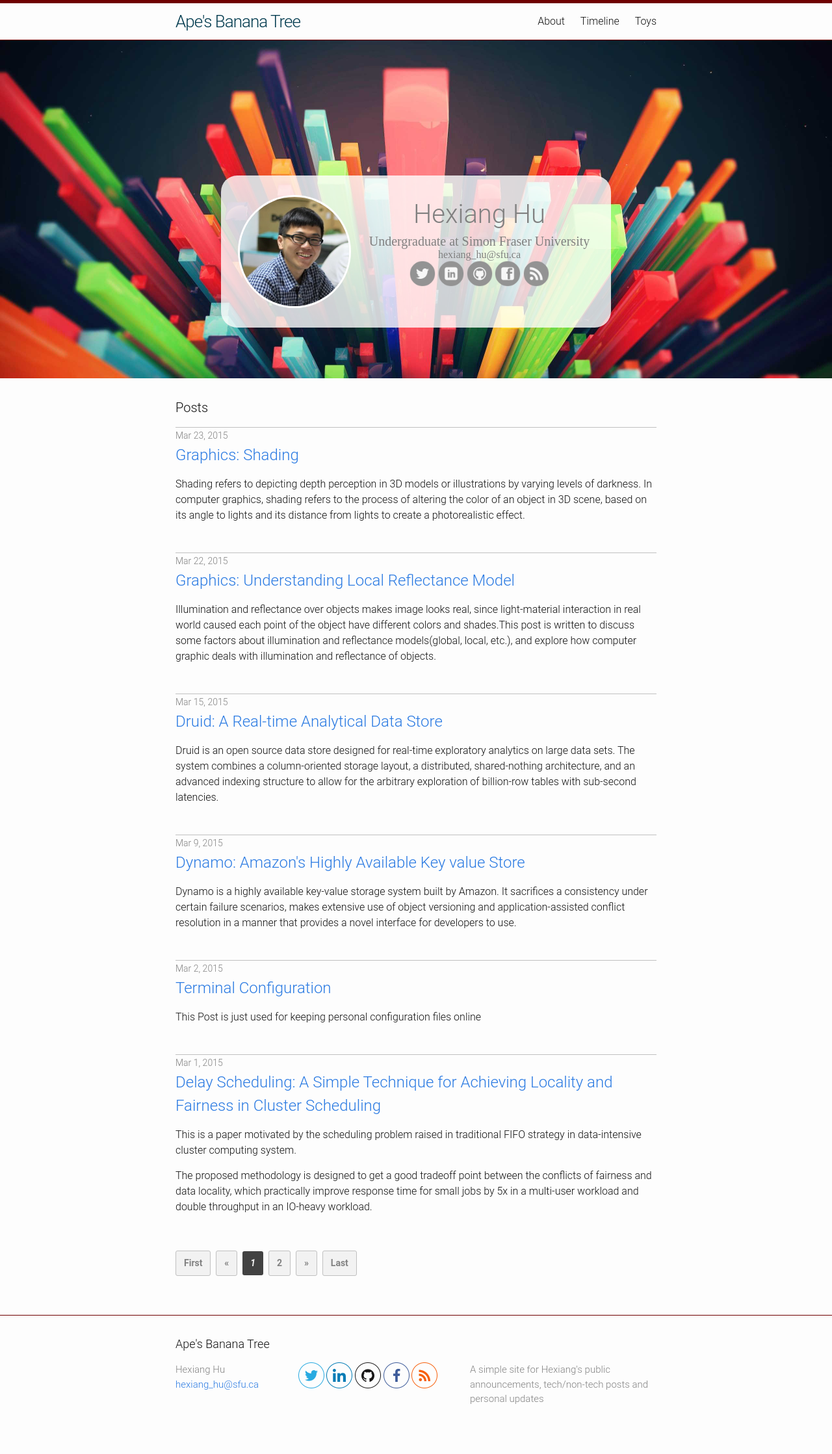
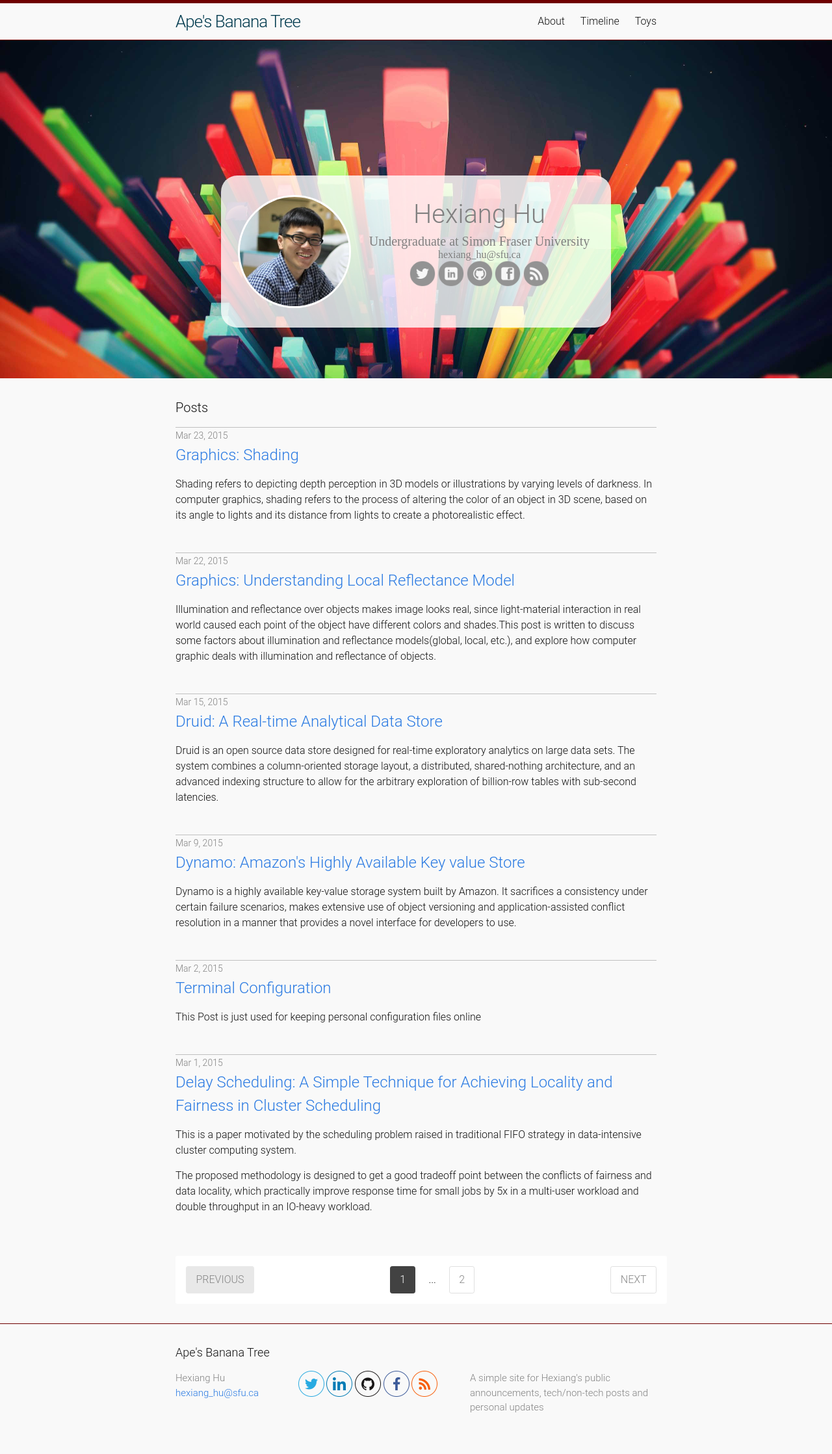
Before and after one commit to danielyou0230/danielyou0230.github.io, a Jekyll site: the page built from index.html, in a window 1280 px wide. Shown: the whole page at 65% size. Built offline with Jekyll 4.4.1, drawn with Linux system fonts in a browser that asks for light colours; the list of posts is cut into pages by our own code.

Commit message:
change pagination style

```diff
--- a/_sass/_pagination.scss
+++ b/_sass/_pagination.scss
@@ -1,27 +1,157 @@
-.pagination {
-  padding: 10px 0px 10px 0px;
-  margin-bottom: 20px;
+
+// Counter
+@mixin display-child($n) {
+   @for $i from 2 through $n {
+     &:nth-child(#{$i}) {
+       a {
+         display: inline-block;
+       }
+     }
+   }
 }
 
-.page {
-  display: inline-block;
-  padding: 8px 12px 8px 12px;
-  margin-right: 4px;
-  border-radius: 3px;
-  border: solid 1px #c0c0c0;
-  background: $white-color-dark;
-  font-size: .875em;
-  font-weight: bold;
-  text-decoration: none;
-  color: $grey-color;
+div.paginate-container {
+  background: lighten($background-color, 5%);
+  width: -webkit-calc(100% - 1rem);
+  padding: 1rem;
+  margin-top: 3rem;
+  border-radius: 0.2rem;
+  counter-reset: pagination;
+  text-align: center;
+  &:after {
+    clear: both;
+    content: "";
+    display: table;
+  }
+  ul {
+    width: 100%;
+    margin: 0px;
+    padding-left: 0px;
+  }
 }
 
-.page:hover {
-  background: #fefefe;
+.pagination > ul,
+.pagination > ul > li {
+  list-style: none;
+  display: inline-block;
+  padding-left: 0px;
 }
 
-.page.active {
-  border: none;
-  background: $grey-color-dark;
-  color: #f0f0f0;
+.pagination > ul > li {
+  counter-increment: pagination;
+  &:hover {
+    a {
+      color: lighten($background-color, 5%);
+      background-color: $grey-color-dark;
+      border: solid 1px $grey-color-dark;
+    }
+  }
+  &.active {
+    a {
+      color: lighten($background-color, 5%);
+      background-color: $grey-color-dark;
+      border: solid 1px $grey-color-dark;
+    }
+  }
+  &.deactive {
+    a {
+      background-color: $grey-color-light;
+      border: solid 1px $grey-color-light;
+    }
+  }
+  &:first-child {
+    float: left;
+    a {
+      &:after {
+        content: "Previous";
+      }
+    }
+  }
+  &:nth-child(2) {
+    counter-reset: pagination;
+  }
+  &:last-child {
+    float: right;
+    a {
+      &:after {
+        content: "Next";
+      }
+    }
+  }
+  a {
+    border: solid 1px darken($background-color, 10%);
+    border-radius: 0.2rem;
+    color: darken($background-color, 45%);
+    text-decoration: none;
+    text-transform: uppercase;
+    display: inline-block;
+    text-align: center;
+    padding: 0.5rem 0.9rem;
+  }
+  a:after {
+    content: " " counter(pagination) " ";
+  }
+
+
 }
+
+
+div.paginate-container {
+
+  li {
+    a {
+      display: none;
+    }
+    &:first-child {
+      a {
+        display: inline-block;
+      }
+      a:after {
+        content: "Previous";
+      }
+    }
+    @include display-child(8);
+    &:last-child {
+      a {
+        display: inline-block;
+      }
+      a:after {
+        content: "Next";
+      }
+    }
+    &:nth-last-child(2) {
+      a {
+        display: inline-block;
+      }
+    }
+    &:nth-last-child(3) {
+      display: inline-block;
+      &:after {
+        padding: 0 1rem;
+        content: "...";
+      }
+    }
+  }
+
+
+  @include media-query($on-palm) {
+    li {
+      display: none;
+      &.active {
+        display: inline;
+      }
+      &:first-child {
+        display: inline;
+        a:after {
+          content: "<";
+         }
+      }
+      &:last-child {
+        display: inline;
+        a:after {
+          content: ">";
+        }
+      }
+    }
+  }
+}
--- a/css/main.scss
+++ b/css/main.scss
@@ -35,7 +35,7 @@ $grey-color-light:  lighten($grey-color, 40%);
 $grey-color-dark:   darken($grey-color, 25%);
 
 $text-color:        #111;
-$background-color:  #fdfdfd;
+$background-color:  #f9f9f9;
 $brand-color:       #2a7ae2;
 
 // Width of the content area
--- a/index.html
+++ b/index.html
@@ -27,30 +27,51 @@ layout: home
 
   <!-- Pagination links -->
   {% if paginator.total_pages > 1 %}
-    <div id="paginator" class="pagination">
-      <a class="page " href="{{ '/index.html' | prepend: site.baseurl | replace: '//', '/' | append: '#paginator' }}"> First </a>
+    <div id="paginator" class="paginate-container flexible-size">
+      <div class="pagination">
+
+        <ul>
           {% if paginator.previous_page %}
-        <a class="page " href="{{ paginator.previous_page_path | prepend: site.baseurl | replace: '//', '/' | append: '#paginator' }}"> &laquo; </a>
+            <li>
+              <a  href="{{ paginator.previous_page_path | prepend: site.baseurl | replace: '//', '/' | append: '#paginator' }}"></a>
+            </li>
           {% else %}
-        <span class="page deactive"> &laquo; </span>
+            <li class="deactive">
+              <a href="#paginator"> </a>
+            </li>
           {% endif %}
 
+
           {% for page in (1..paginator.total_pages) %}
+
             {% if page == paginator.page %}
-          <em class="page active">{{ page }}</em>
+              <li class="active">
+                <a href="#paginator"></a>
+              </li>
             {% elsif  page == 1 %}
-          <a class="page " href="{{ '/index.html' | prepend: site.baseurl | replace: '//', '/' | append: '#paginator' }}">{{ page }}</a>
+              <li>
+                <a href="{{ '/index.html' | prepend: site.baseurl | replace: '//', '/' | append: '#paginator' }}"></a>
+              </li>
             {% else %}
-          <a class="page " href="{{ site.paginate_path | prepend: site.baseurl | replace: '//', '/' | replace: ':num', page | append: '#paginator' }}">{{ page }}</a>
+              <li>
+                <a href="{{ site.paginate_path | prepend: site.baseurl | replace: '//', '/' | replace: ':num', page | append: '#paginator' }}"></a>
+              </li>
             {% endif %}
           {% endfor %}
 
           {% if paginator.next_page %}
-        <a class="page " href="{{ paginator.next_page_path | prepend: site.baseurl | replace: '//', '/' | append: '#paginator' }}"> &raquo; </a>
+            <li>
+              <a href="{{ paginator.next_page_path | prepend: site.baseurl | replace: '//', '/' | append: '#paginator' }}"></a>
+            </li>
           {% else %}
-        <span class="page deactive" > &raquo; </span>
+            <li class="deactive">
+              <a href="#paginator"></a>
+            </li>
           {% endif %}
-      <a class="page " href="{{ site.paginate_path | prepend: site.baseurl | replace: '//', '/' | replace: ':num', paginator.total_pages | append: '#paginator' }} "> Last </a>
+
+        </ul>
+
+      </div>
     </div>
   {% endif %}
 
```
Lines whose indentation alone changed are shown as unchanged.
